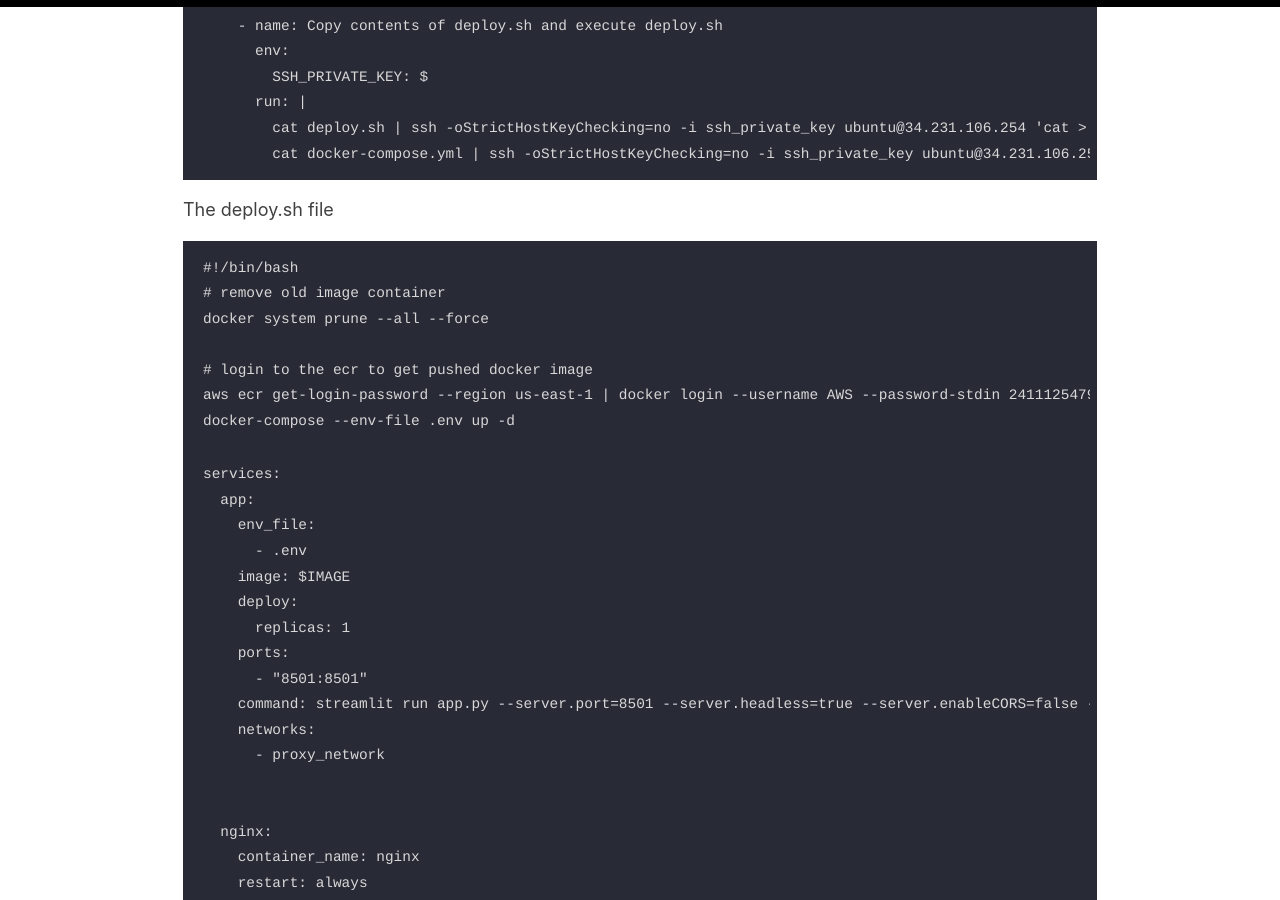
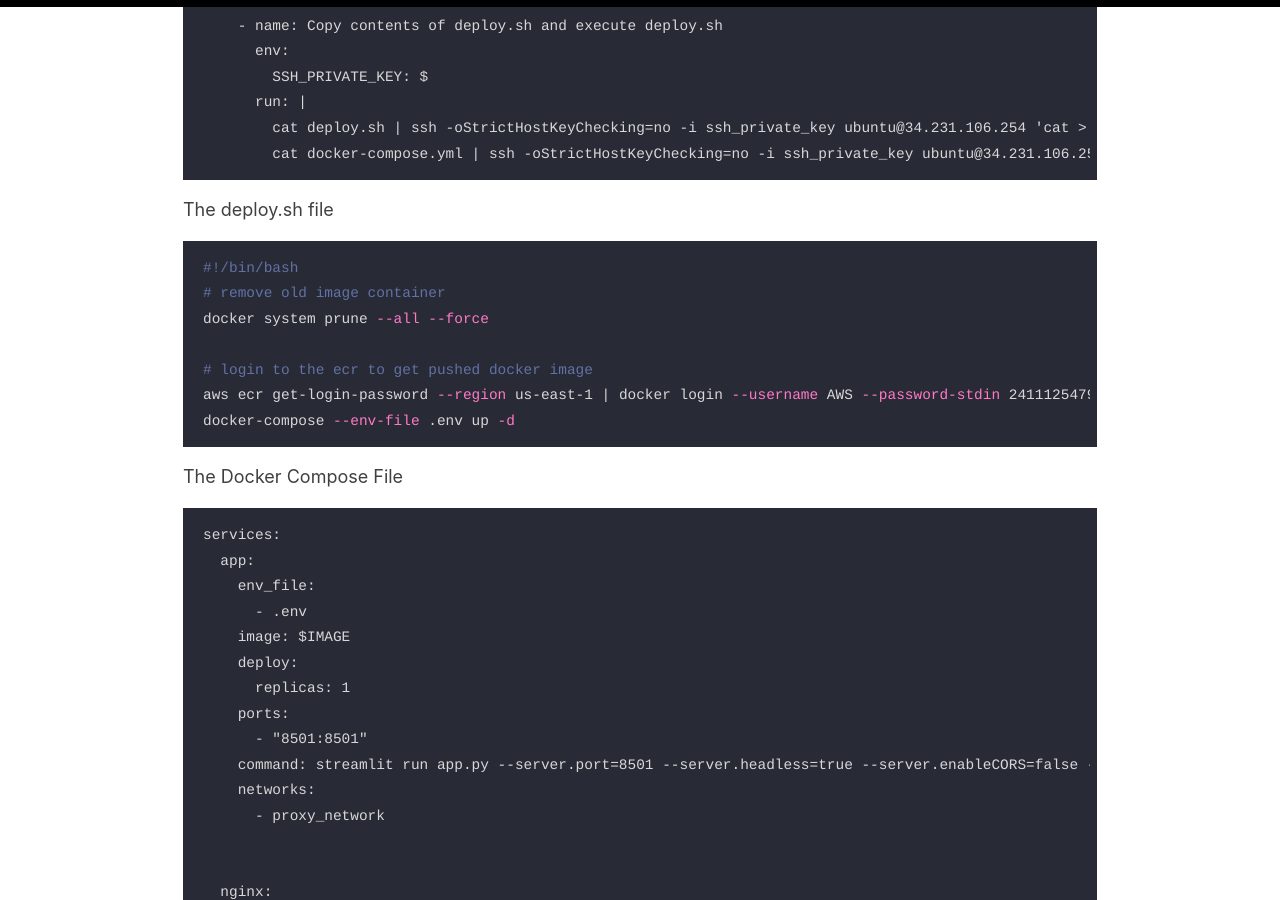
Before and after one commit to elizabethwillard/elizabethwillard.github.io, a Jekyll site: the page built from _posts/2024-04-15-usinggithubactionswithecrandec2.md, in a window 1280 px wide and 900 px high, scrolled down 3411 px. Built offline with Jekyll 4.4.1, drawn with Linux system fonts in a browser that asks for light colours.

Commit message:
Update 2024-04-15-usinggithubactionswithecrandec2.md

````diff
--- a/_posts/2024-04-15-usinggithubactionswithecrandec2.md
+++ b/_posts/2024-04-15-usinggithubactionswithecrandec2.md
@@ -101,7 +101,9 @@ jobs:
 
 
 ```
+
 5. We can now create an EC2 instance. We will need to add our
+
 
 ```
     - name: Create SSH key
@@ -127,10 +129,11 @@ jobs:
       run: |
         cat deploy.sh | ssh -oStrictHostKeyChecking=no -i ssh_private_key ubuntu@34.231.106.254 'cat > ./deploy.sh'
         cat docker-compose.yml | ssh -oStrictHostKeyChecking=no -i ssh_private_key ubuntu@34.231.106.254 'bash -c "cat > docker-compose.yml && chmod -R 755 ./deploy.sh && ./deploy.sh"'
-  ```
+```
 
 The deploy.sh file
-```
+
+```shell
 #!/bin/bash
 # remove old image container
 docker system prune --all --force
@@ -140,6 +143,7 @@ aws ecr get-login-password --region us-east-1 | docker login --username AWS --pa
 docker-compose --env-file .env up -d
 ```
 
+The Docker Compose File
 ```
 services:
   app:
````
